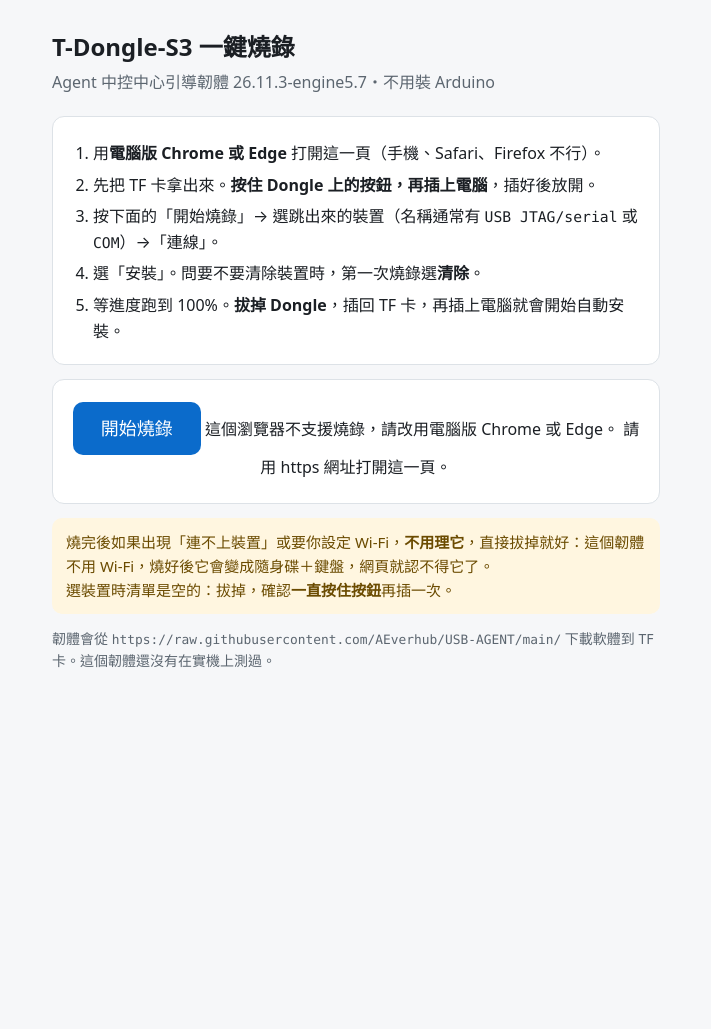
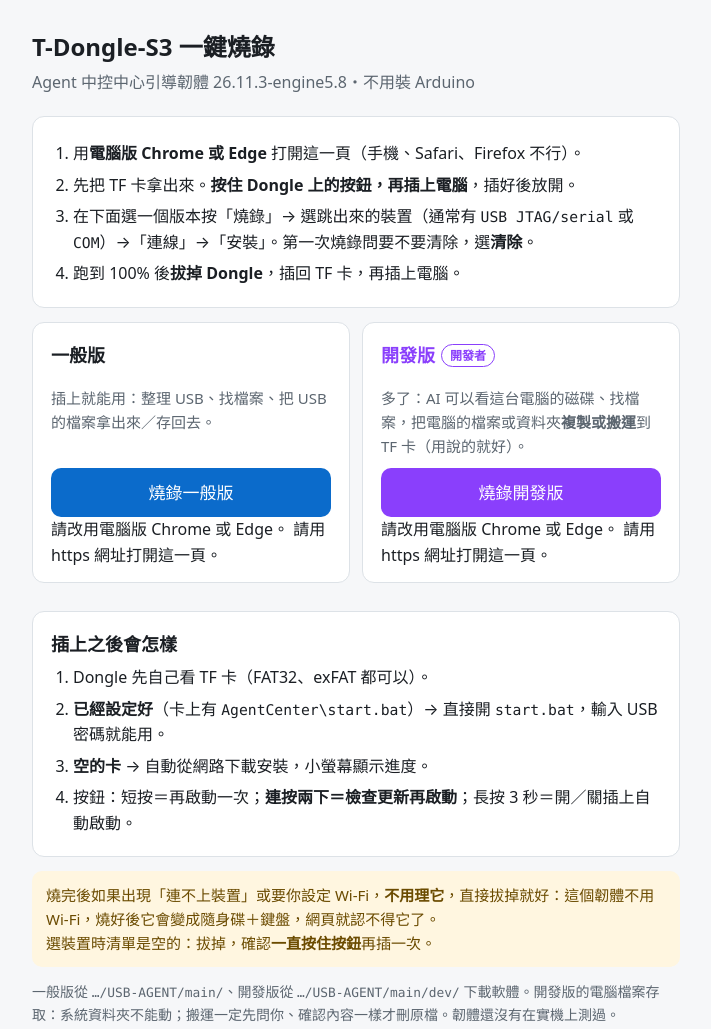
Before and after one commit to AEverhub/USB-AGENT, a plain HTML site: page flash/index.html in a window 1280 px wide. Shown: the whole page, without its empty margins (284-995 px from the left). Before the commit the page ends 800 px from the top, so only its background shows below. Drawn offline with Linux system fonts and the light colour scheme.

Commit message:
engine5.8: firmware checks TF card first and opens start.bat; dev edition with computer file access
- Firmware reads the TF card (FAT32/exFAT, read-only) before handing it to the PC; if AgentCenter\start.bat exists it launches it directly. Double-click = check for updates.
- Fix firmware build (USBCDC 'link' clashed with POSIX link()).
- dev/: developer edition release (AI can list/find/copy/move files on the computer).
- flash/: browser flasher with normal and dev firmware.

Co-Authored-By: Claude Opus 5.5 <noreply@anthropic.com>
Claude-Session: https://claude.ai/code/session_018TC7c7w8ZFcg6AbGKNjqss

```diff
--- /dev/null
+++ b/dev/latest.json
@@ -0,0 +1,6 @@
+{
+  "version": "26.11.3-Anti-gravity-engine5.8-dev",
+  "zip": "AgentCenter-USB-26.11.3-Anti-gravity-engine5.8-dev.zip",
+  "sha256": "12de464a4c624a6760dde23668c1df157533e8f7738c8c6079095e375dcdfb31",
+  "size": 1587688
+}
--- a/flash/index.html
+++ b/flash/index.html
@@ -6,19 +6,25 @@
 <title>T-Dongle 燒錄</title>
 <script type="module" src="https://unpkg.com/esp-web-tools@10.1.0/dist/web/install-button.js?module"></script>
 <style>
-:root { --bg:#f6f7f9; --card:#fff; --fg:#1b1f24; --mute:#5c6670; --line:#dde2e7; --acc:#0b6bcb; --warn-bg:#fff6e0; --warn-fg:#6b4b00; }
-@media (prefers-color-scheme: dark) { :root:not([data-theme="light"]) { --bg:#111417; --card:#1a1f24; --fg:#e8ecef; --mute:#9aa5af; --line:#2c343b; --acc:#5aa9ff; --warn-bg:#2d2512; --warn-fg:#f1d58a; } }
-:root[data-theme="dark"] { --bg:#111417; --card:#1a1f24; --fg:#e8ecef; --mute:#9aa5af; --line:#2c343b; --acc:#5aa9ff; --warn-bg:#2d2512; --warn-fg:#f1d58a; }
+:root { --bg:#f6f7f9; --card:#fff; --fg:#1b1f24; --mute:#5c6670; --line:#dde2e7; --acc:#0b6bcb; --dev:#8a3ffc; --warn-bg:#fff6e0; --warn-fg:#6b4b00; }
+@media (prefers-color-scheme: dark) { :root:not([data-theme="light"]) { --bg:#111417; --card:#1a1f24; --fg:#e8ecef; --mute:#9aa5af; --line:#2c343b; --acc:#5aa9ff; --dev:#b48cff; --warn-bg:#2d2512; --warn-fg:#f1d58a; } }
+:root[data-theme="dark"] { --bg:#111417; --card:#1a1f24; --fg:#e8ecef; --mute:#9aa5af; --line:#2c343b; --acc:#5aa9ff; --dev:#b48cff; --warn-bg:#2d2512; --warn-fg:#f1d58a; }
 * { box-sizing:border-box; }
 body { margin:0; background:var(--bg); color:var(--fg); font:16px/1.6 system-ui,-apple-system,"Segoe UI","Microsoft JhengHei","PingFang TC",sans-serif; }
-main { max-width:640px; margin:0 auto; padding:28px 16px 48px; }
-h1 { font-size:24px; margin:0 0 4px; }
+main { max-width:680px; margin:0 auto; padding:28px 16px 48px; }
+h1 { font-size:24px; margin:0 0 4px; } h2 { font-size:18px; margin:0 0 6px; }
 .sub { color:var(--mute); margin:0 0 20px; }
 .card { background:var(--card); border:1px solid var(--line); border-radius:12px; padding:18px 18px 14px; margin-bottom:14px; }
 ol { margin:0; padding-left:22px; } li { margin:6px 0; }
-.go { text-align:center; padding:22px 18px; }
-esp-web-install-button button[slot] { font:inherit; font-size:18px; padding:12px 28px; border:0; border-radius:10px; background:var(--acc); color:#fff; cursor:pointer; }
-.warn { background:var(--warn-bg); color:var(--warn-fg); border-radius:10px; padding:12px 14px; font-size:15px; }
+.pick { display:grid; grid-template-columns:1fr 1fr; gap:12px; margin-bottom:14px; }
+@media (max-width:560px) { .pick { grid-template-columns:1fr; } }
+.ed { display:flex; flex-direction:column; gap:10px; }
+.ed p { margin:0; color:var(--mute); font-size:15px; flex:1; }
+.ed button { font:inherit; font-size:17px; padding:11px 18px; border:0; border-radius:10px; color:#fff; cursor:pointer; width:100%; }
+.normal button { background:var(--acc); } .dev button { background:var(--dev); }
+.tag { display:inline-block; font-size:12px; padding:1px 8px; border-radius:99px; border:1px solid currentColor; margin-left:6px; vertical-align:2px; }
+.dev h2 { color:var(--dev); }
+.warn { background:var(--warn-bg); color:var(--warn-fg); border-radius:10px; padding:12px 14px; font-size:15px; margin-bottom:14px; }
 code { font-family:ui-monospace,Consolas,monospace; font-size:.92em; }
 .mute { color:var(--mute); font-size:14px; }
 </style>
@@ -26,24 +32,46 @@ code { font-family:ui-monospace,Consolas,monospace; font-size:.92em; }
 <body>
 <main>
   <h1>T-Dongle-S3 一鍵燒錄</h1>
-  <p class="sub">Agent 中控中心引導韌體 26.11.3-engine5.7・不用裝 Arduino</p>
+  <p class="sub">Agent 中控中心引導韌體 26.11.3-engine5.8・不用裝 Arduino</p>
 
   <div class="card">
     <ol>
       <li>用<b>電腦版 Chrome 或 Edge</b> 打開這一頁（手機、Safari、Firefox 不行）。</li>
       <li>先把 TF 卡拿出來。<b>按住 Dongle 上的按鈕，再插上電腦</b>，插好後放開。</li>
-      <li>按下面的「開始燒錄」→ 選跳出來的裝置（名稱通常有 <code>USB JTAG/serial</code> 或 <code>COM</code>）→「連線」。</li>
-      <li>選「安裝」。問要不要清除裝置時，第一次燒錄選<b>清除</b>。</li>
-      <li>等進度跑到 100%。<b>拔掉 Dongle</b>，插回 TF 卡，再插上電腦就會開始自動安裝。</li>
+      <li>在下面選一個版本按「燒錄」→ 選跳出來的裝置（通常有 <code>USB JTAG/serial</code> 或 <code>COM</code>）→「連線」→「安裝」。第一次燒錄問要不要清除，選<b>清除</b>。</li>
+      <li>跑到 100% 後<b>拔掉 Dongle</b>，插回 TF 卡，再插上電腦。</li>
     </ol>
   </div>
 
-  <div class="card go">
-    <esp-web-install-button manifest="manifest.json">
-      <button slot="activate">開始燒錄</button>
-      <span slot="unsupported">這個瀏覽器不支援燒錄，請改用電腦版 Chrome 或 Edge。</span>
-      <span slot="not-allowed">請用 https 網址打開這一頁。</span>
-    </esp-web-install-button>
+  <div class="pick">
+    <div class="card ed normal">
+      <h2>一般版</h2>
+      <p>插上就能用：整理 USB、找檔案、把 USB 的檔案拿出來／存回去。</p>
+      <esp-web-install-button manifest="manifest.json">
+        <button slot="activate">燒錄一般版</button>
+        <span slot="unsupported">請改用電腦版 Chrome 或 Edge。</span>
+        <span slot="not-allowed">請用 https 網址打開這一頁。</span>
+      </esp-web-install-button>
+    </div>
+    <div class="card ed dev">
+      <h2>開發版<span class="tag">開發者</span></h2>
+      <p>多了：AI 可以看這台電腦的磁碟、找檔案，把電腦的檔案或資料夾<b>複製或搬運</b>到 TF 卡（用說的就好）。</p>
+      <esp-web-install-button manifest="dev/manifest.json">
+        <button slot="activate">燒錄開發版</button>
+        <span slot="unsupported">請改用電腦版 Chrome 或 Edge。</span>
+        <span slot="not-allowed">請用 https 網址打開這一頁。</span>
+      </esp-web-install-button>
+    </div>
+  </div>
+
+  <div class="card">
+    <h2>插上之後會怎樣</h2>
+    <ol>
+      <li>Dongle 先自己看 TF 卡（FAT32、exFAT 都可以）。</li>
+      <li><b>已經設定好</b>（卡上有 <code>AgentCenter\start.bat</code>）→ 直接開 <code>start.bat</code>，輸入 USB 密碼就能用。</li>
+      <li><b>空的卡</b> → 自動從網路下載安裝，小螢幕顯示進度。</li>
+      <li>按鈕：短按＝再啟動一次；<b>連按兩下＝檢查更新再啟動</b>；長按 3 秒＝開／關插上自動啟動。</li>
+    </ol>
   </div>
 
   <div class="warn">
@@ -51,7 +79,7 @@ code { font-family:ui-monospace,Consolas,monospace; font-size:.92em; }
     選裝置時清單是空的：拔掉，確認<b>一直按住按鈕</b>再插一次。
   </div>
 
-  <p class="mute">韌體會從 <code>https://raw.githubusercontent.com/AEverhub/USB-AGENT/main/</code> 下載軟體到 TF 卡。這個韌體還沒有在實機上測過。</p>
+  <p class="mute">一般版從 <code>…/USB-AGENT/main/</code>、開發版從 <code>…/USB-AGENT/main/dev/</code> 下載軟體。開發版的電腦檔案存取：系統資料夾不能動；搬運一定先問你、確認內容一樣才刪原檔。韌體還沒有在實機上測過。</p>
 </main>
 </body>
 </html>
```
Also changed, not shown: latest.json (+4 -4 lines), flash/dev/manifest.json (added), flash/manifest.json, 9 other files.
